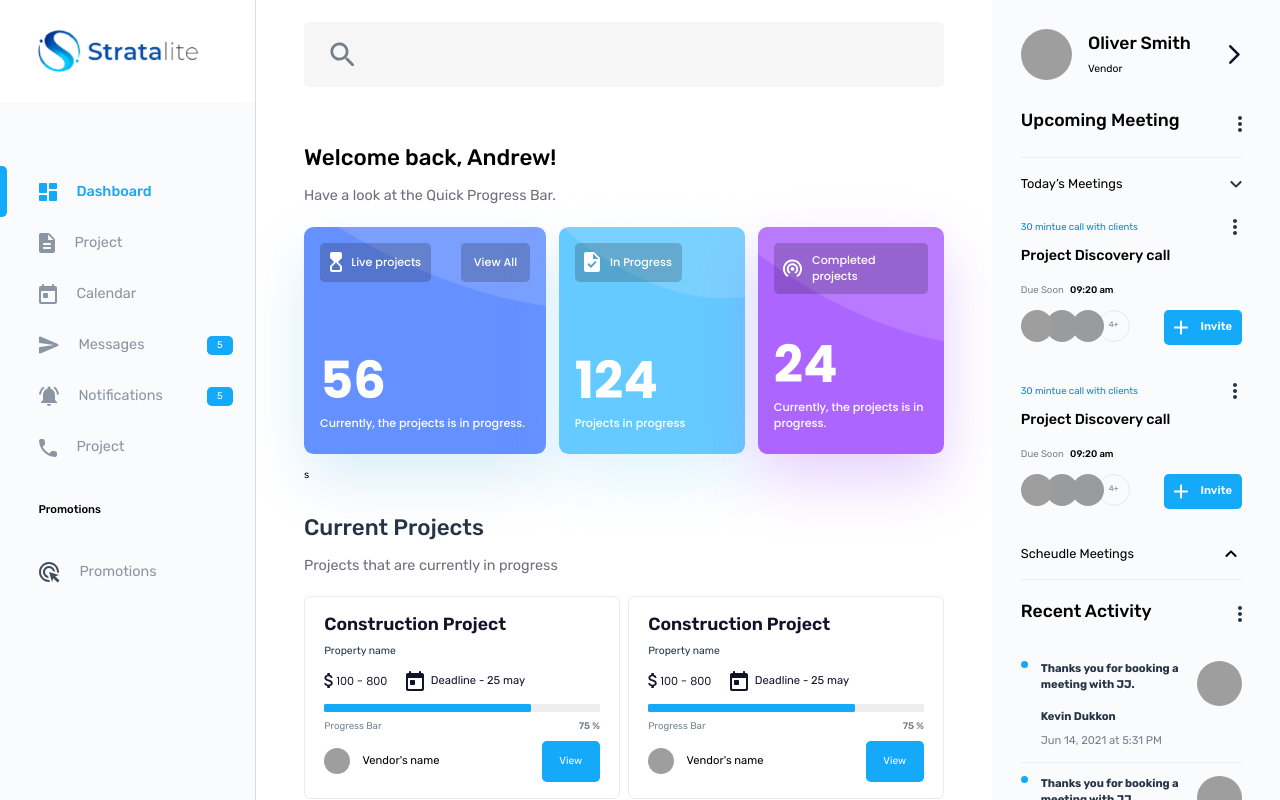
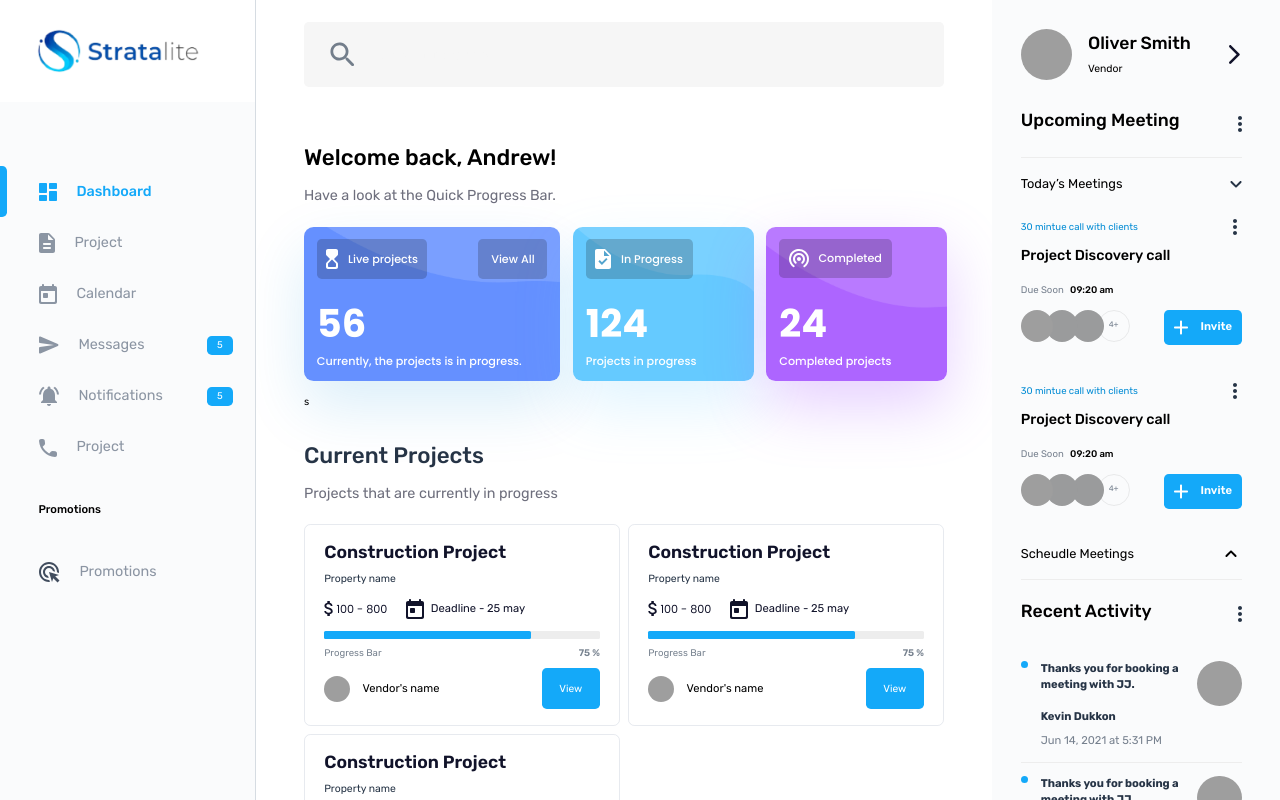
Before and after one commit to Maheerali-pk/construction-app, a React (Create React App) app: page / in a window 1280 px wide. Built offline with nearby package versions, Linux system fonts and the light colour scheme; grey boxes are pictures that could not be loaded.

Commit message:
Issues regarding the overview card sizes

```diff
--- a/src/App.css
+++ b/src/App.css
@@ -13,6 +13,62 @@ body,
 
 * {
   box-sizing: border-box;
+}
+
+@media (max-width: 3750px) {
+
+  html,
+  body {
+    font-size: 160%;
+  }
+}
+
+@media (max-width: 3400px) {
+
+  html,
+  body {
+    font-size: 160%;
+  }
+}
+
+@media (max-width: 3150px) {
+
+  html,
+  body {
+    font-size: 150%;
+  }
+}
+
+@media (max-width: 2900px) {
+
+  html,
+  body {
+    font-size: 140%;
+  }
+}
+
+@media (max-width: 2650px) {
+
+  html,
+  body {
+    font-size: 130%;
+  }
+}
+
+@media (max-width: 2400px) {
+
+  html,
+  body {
+    font-size: 120%;
+  }
+}
+
+@media (max-width: 2150px) {
+
+  html,
+  body {
+    font-size: 110%;
+  }
 }
 
 @media (max-width: 1900px) {
--- a/src/Pages/Home/Home.tsx
+++ b/src/Pages/Home/Home.tsx
@@ -17,6 +17,7 @@ const overviewCards: OverviewCardProps[] = [
       image: backgroundImage1,
       showViewAll: true,
       shadowColor: "rgba(2, 140, 213, 0.15)",
+      aspectRatio: "397 / 240",
    },
    {
       color: "rgba(122, 209, 255, 1)",
@@ -26,15 +27,17 @@ const overviewCards: OverviewCardProps[] = [
       icon: icons.overviewCard.isProgress,
       image: backgroundImage2,
       shadowColor: "rgba(101, 202, 255, 0.2)",
+      aspectRatio: "280 / 240",
    },
    {
       color: "rgba(185, 122, 255, 1)",
-      description: "Currently, the projects is in progress.",
+      description: "Completed projects",
       value: 24,
-      title: "Completed projects",
+      title: "Completed",
       icon: icons.overviewCard.completed,
       image: backgroundImage3,
       shadowColor: "rgba(173, 101, 255, 0.3)",
+      aspectRatio: "280 / 240",
    },
 ];
 
@@ -112,7 +115,7 @@ const Home: React.FC<HomeProps> = () => {
          <div className="d-flex flex-col px-15 pt-11">
             <div className="text-28 font-medium mb-4">Welcome back, Andrew!</div>
             <div className="text-lg text-gray-600 mb-6">Have a look at the Quick Progress Bar.</div>
-            <div className="grid gap-4 grid-cols-[1.3fr_1fr_1fr] mb-10">
+            <div className="grid gap-4 grid-cols-[1.4fr_1fr_1fr] mb-10">
                {overviewCards.map((x) => (
                   <OverviewCard {...x}></OverviewCard>
                ))}{" "}
--- a/src/Pages/Home/OverviewCard.tsx
+++ b/src/Pages/Home/OverviewCard.tsx
@@ -9,6 +9,7 @@ export interface OverviewCardProps {
    color: string;
    image: string;
    shadowColor: string;
+   aspectRatio: string;
 }
 
 const OverviewCard: React.FC<OverviewCardProps> = (props) => {
@@ -18,10 +19,11 @@ const OverviewCard: React.FC<OverviewCardProps> = (props) => {
             backgroundColor: props.color,
             backgroundImage: `url(${props.image})`,
             boxShadow: `0px 25px 60px ${props.shadowColor}`,
+            aspectRatio: props.aspectRatio,
          }}
-         className="flex flex-col text-white font-serif justify-between p-5 pb-7 rounded-xl bg-cover"
+         className="flex flex-col text-white font-serif justify-between p-4 lg:p-4  xl:p-4 2xl:p-5 rounded-xl bg-cover"
       >
-         <div className="flex justify-between w-full mb-14">
+         <div className="flex justify-between w-full">
             <div className="flex gap-3 bg-gray-75 rounded-md p-3 items-center">
                {props.icon}
                <div className="text-sm font-medium">{props.title}</div>
@@ -33,8 +35,8 @@ const OverviewCard: React.FC<OverviewCardProps> = (props) => {
             )}
          </div>
          <div>
-            <div className="font-bold text-64 mb-3">{props.value}</div>
-            <div className="text-sm font-medium">{props.description}</div>
+            <div className="font-bold mb-2 text-4xl xl:text-5xl xl:mb-3 2xl:text-64 2xl:mb-3">{props.value}</div>
+            <div className="font-medium text-xs xl:text-sm">{props.description}</div>
          </div>
       </div>
    );
```
